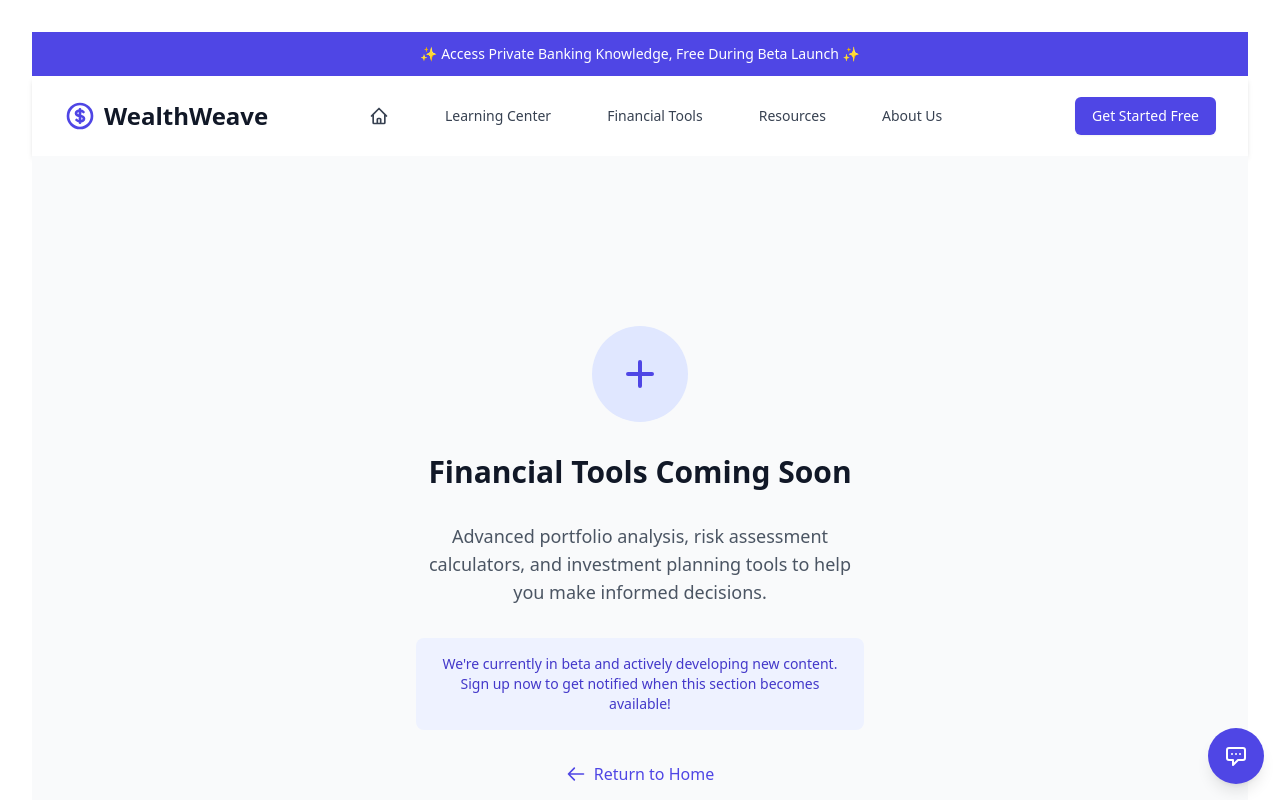
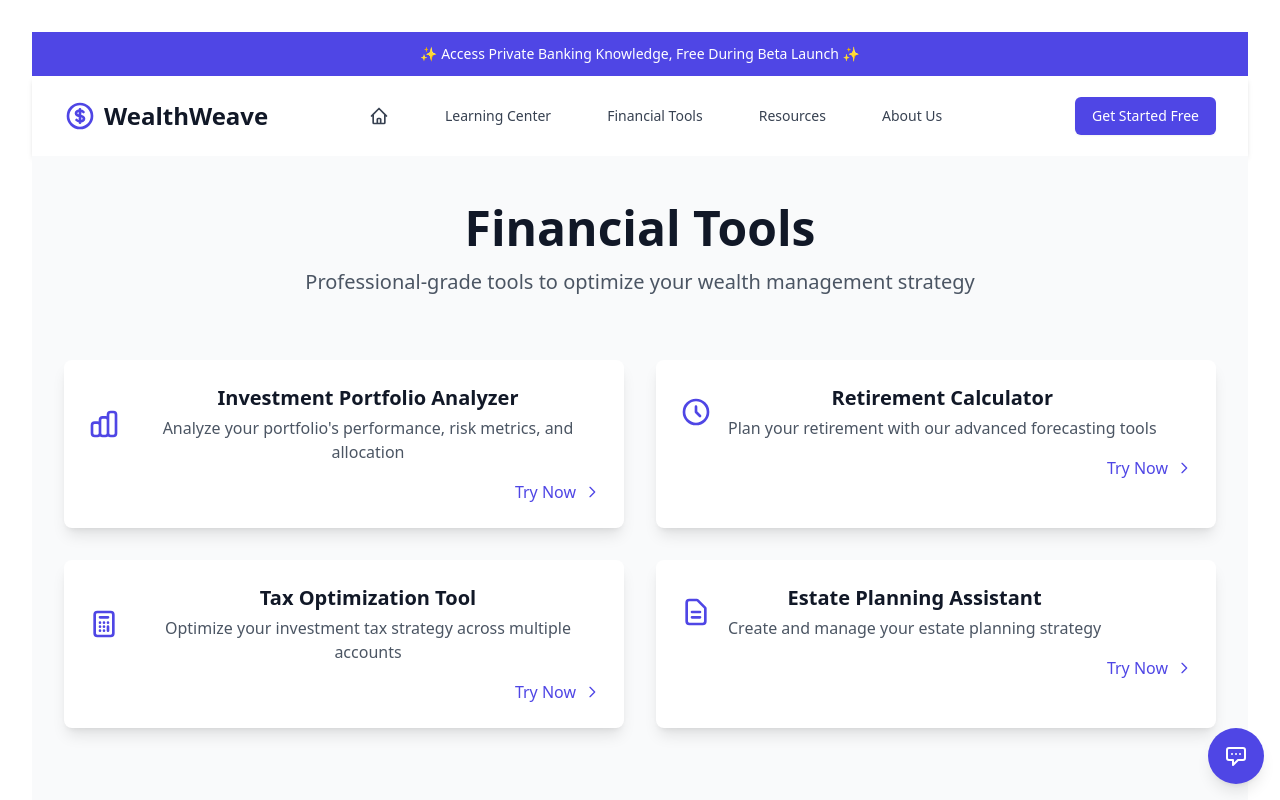
Before and after one commit to nickjackson801/wealth-weave, a React (Vite) app: page /wealth-weave/tools in a window 1280 px wide. Shown: the top 800 px of the page. Built offline with nearby package versions, Linux system fonts and the light colour scheme.

Commit message:
Implement Coming Soon pages and update navigation

```diff
--- a/src/App.tsx
+++ b/src/App.tsx
@@ -8,10 +8,7 @@ import FinancialTools from './pages/FinancialTools'
 import Resources from './pages/Resources'
 import About from './pages/About'
 import Signup from './pages/Signup'
-import BeginnerCourse from './pages/courses/BeginnerCourse'
-import IntermediateCourse from './pages/courses/IntermediateCourse'
-import AdvancedCourse from './pages/courses/AdvancedCourse'
-import TradingCourse from './pages/courses/TradingCourse'
+import GenericComingSoon from './pages/coming-soon/GenericComingSoon'
 import ChatBot from './components/ChatBot'
 
 // Import coming soon pages
@@ -246,16 +243,11 @@ function App() {
         <Routes>
           <Route path="/" element={<HomePage />} />
           <Route path="/learn" element={<LearningCenter />} />
-          <Route path="/learn/beginner" element={<BeginnerCourse />} />
-          <Route path="/learn/intermediate" element={<IntermediateCourse />} />
-          <Route path="/learn/advanced" element={<AdvancedCourse />} />
-          <Route path="/learn/trading" element={<TradingCourse />} />
-          <Route path="/tools" element={<ToolsComingSoon />} />
+          <Route path="/tools" element={<FinancialTools />} />
           <Route path="/resources" element={<Resources />} />
           <Route path="/about" element={<About />} />
           <Route path="/signup" element={<Signup />} />
-          <Route path="/webinars" element={<WebinarComingSoon />} />
-          <Route path="/articles" element={<ArticlesComingSoon />} />
+          <Route path="/coming-soon" element={<GenericComingSoon />} />
         </Routes>
 
         {/* ChatBot */}
--- a/src/pages/FinancialTools.tsx
+++ b/src/pages/FinancialTools.tsx
@@ -1,10 +1,13 @@
 import React from 'react'
+import { useNavigate } from 'react-router-dom'
 
 const FinancialTools = () => {
+  const navigate = useNavigate()
+
   const tools = [
     {
       title: "Investment Portfolio Analyzer",
-      description: "Analyze your portfolio's performance and get personalized recommendations",
+      description: "Analyze your portfolio's performance, risk metrics, and allocation",
       icon: (
         <svg className="h-8 w-8 text-indigo-600" fill="none" viewBox="0 0 24 24" stroke="currentColor">
           <path strokeLinecap="round" strokeLinejoin="round" strokeWidth={2} d="M9 19v-6a2 2 0 00-2-2H5a2 2 0 00-2 2v6a2 2 0 002 2h2a2 2 0 002-2zm0 0V9a2 2 0 012-2h2a2 2 0 012 2v10m-6 0a2 2 0 002 2h2a2 2 0 002-2m0 0V5a2 2 0 012-2h2a2 2 0 012 2v14a2 2 0 01-2 2h-2a2 2 0 01-2-2z" />
@@ -13,7 +16,7 @@ const FinancialTools = () => {
     },
     {
       title: "Retirement Calculator",
-      description: "Plan your retirement with our advanced calculator using private banking strategies",
+      description: "Plan your retirement with our advanced forecasting tools",
       icon: (
         <svg className="h-8 w-8 text-indigo-600" fill="none" viewBox="0 0 24 24" stroke="currentColor">
           <path strokeLinecap="round" strokeLinejoin="round" strokeWidth={2} d="M12 8v4l3 3m6-3a9 9 0 11-18 0 9 9 0 0118 0z" />
@@ -22,7 +25,7 @@ const FinancialTools = () => {
     },
     {
       title: "Tax Optimization Tool",
-      description: "Optimize your tax strategy using methods employed by private banks",
+      description: "Optimize your investment tax strategy across multiple accounts",
       icon: (
         <svg className="h-8 w-8 text-indigo-600" fill="none" viewBox="0 0 24 24" stroke="currentColor">
           <path strokeLinecap="round" strokeLinejoin="round" strokeWidth={2} d="M9 7h6m0 10v-3m-3 3h.01M9 17h.01M9 14h.01M12 14h.01M15 11h.01M12 11h.01M9 11h.01M7 21h10a2 2 0 002-2V5a2 2 0 00-2-2H7a2 2 0 00-2 2v14a2 2 0 002 2z" />
@@ -31,7 +34,7 @@ const FinancialTools = () => {
     },
     {
       title: "Estate Planning Assistant",
-      description: "Create and manage your estate plan with our interactive tool",
+      description: "Create and manage your estate planning strategy",
       icon: (
         <svg className="h-8 w-8 text-indigo-600" fill="none" viewBox="0 0 24 24" stroke="currentColor">
           <path strokeLinecap="round" strokeLinejoin="round" strokeWidth={2} d="M9 12h6m-6 4h6m2 5H7a2 2 0 01-2-2V5a2 2 0 012-2h5.586a1 1 0 01.707.293l5.414 5.414a1 1 0 01.293.707V19a2 2 0 01-2 2z" />
@@ -39,6 +42,17 @@ const FinancialTools = () => {
       )
     }
   ]
+
+  const handleToolClick = (toolName: string) => {
+    navigate('/coming-soon', {
+      state: {
+        title: `${toolName} Coming Soon`,
+        description: "We're currently developing this powerful financial tool. Sign up for beta access to be the first to know when it launches!",
+        returnLink: "/tools",
+        returnText: "Return to Financial Tools"
+      }
+    })
+  }
 
   return (
     <div className="min-h-screen bg-gray-50 py-12">
@@ -48,28 +62,35 @@ const FinancialTools = () => {
             Financial Tools
           </h1>
           <p className="mt-4 text-xl text-gray-600">
-            Professional-grade tools to help you manage and grow your wealth
+            Professional-grade tools to optimize your wealth management strategy
           </p>
         </div>
 
-        {/* Tools Grid */}
         <div className="mt-16 grid gap-8 md:grid-cols-2">
           {tools.map((tool, index) => (
-            <div key={index} className="bg-white rounded-xl shadow-lg overflow-hidden hover:shadow-xl transition-shadow">
-              <div className="p-8">
-                <div className="flex items-center justify-between">
+            <div
+              key={index}
+              className="bg-white rounded-lg shadow-lg overflow-hidden cursor-pointer transform transition-transform hover:scale-105"
+              onClick={() => handleToolClick(tool.title)}
+            >
+              <div className="p-6">
+                <div className="flex items-center">
                   <div className="flex-shrink-0">
                     {tool.icon}
                   </div>
-                  <button className="flex items-center text-indigo-600 hover:text-indigo-800">
-                    Launch Tool
-                    <svg className="ml-2 h-5 w-5" fill="none" viewBox="0 0 24 24" stroke="currentColor">
-                      <path strokeLinecap="round" strokeLinejoin="round" strokeWidth={2} d="M14 5l7 7m0 0l-7 7m7-7H3" />
+                  <div className="ml-4">
+                    <h3 className="text-xl font-semibold text-gray-900">{tool.title}</h3>
+                    <p className="mt-1 text-gray-600">{tool.description}</p>
+                  </div>
+                </div>
+                <div className="mt-4 flex justify-end">
+                  <span className="text-indigo-600 hover:text-indigo-800 font-medium inline-flex items-center">
+                    Try Now
+                    <svg className="ml-2 w-4 h-4" fill="none" stroke="currentColor" viewBox="0 0 24 24">
+                      <path strokeLinecap="round" strokeLinejoin="round" strokeWidth={2} d="M9 5l7 7-7 7" />
                     </svg>
-                  </button>
+                  </span>
                 </div>
-                <h3 className="mt-4 text-xl font-semibold text-gray-900">{tool.title}</h3>
-                <p className="mt-2 text-gray-600">{tool.description}</p>
               </div>
             </div>
           ))}
--- a/src/pages/LearningCenter.tsx
+++ b/src/pages/LearningCenter.tsx
@@ -1,5 +1,6 @@
 import React from 'react'
 import { useNavigate, Link } from 'react-router-dom'
+import ComingSoon from '../components/ComingSoon'
 
 const LearningCenter = () => {
   const navigate = useNavigate()
@@ -11,7 +12,7 @@ const LearningCenter = () => {
       topics: ["What is Private Banking?", "High Net Worth Services", "Wealth Preservation"],
       level: "Beginner",
       duration: "2 hours",
-      path: "/learn/beginner"
+      comingSoonTitle: "Private Banking Fundamentals Course Coming Soon"
     },
     {
       title: "Investment Strategies",
@@ -19,7 +20,7 @@ const LearningCenter = () => {
       topics: ["Portfolio Management", "Risk Assessment", "Asset Allocation"],
       level: "Intermediate",
       duration: "3 hours",
-      path: "/learn/intermediate"
+      comingSoonTitle: "Investment Strategies Course Coming Soon"
     },
     {
       title: "Estate Planning",
@@ -27,7 +28,7 @@ const LearningCenter = () => {
       topics: ["Trust Structures", "Tax Optimization", "Succession Planning"],
       level: "Advanced",
       duration: "2.5 hours",
-      path: "/learn/advanced"
+      comingSoonTitle: "Estate Planning Course Coming Soon"
     }
   ]
 
@@ -37,7 +38,7 @@ const LearningCenter = () => {
     topics: ["Market Orders & Execution", "Advanced Trading Strategies", "Risk Management", "Institutional Practices"],
     level: "Bonus",
     duration: "9.5 hours",
-    path: "/learn/trading"
+    comingSoonTitle: "Securities Trading Course Coming Soon"
   }
 
   return (
@@ -85,7 +86,14 @@ const LearningCenter = () => {
                 </div>
 
                 <button
-                  onClick={() => navigate(course.path)}
+                  onClick={() => navigate('/coming-soon', {
+                    state: {
+                      title: course.comingSoonTitle,
+                      description: "We're currently developing this comprehensive course. Sign up for beta access to be the first to know when it launches!",
+                      returnLink: "/learn",
+                      returnText: "Return to Learning Center"
+                    }
+                  })}
                   className="mt-6 w-full bg-indigo-600 text-white py-2 px-4 rounded-md hover:bg-indigo-700 transition-colors"
                 >
                   Start Learning
@@ -124,7 +132,14 @@ const LearningCenter = () => {
               </div>
 
               <button
-                onClick={() => navigate(bonusCourse.path)}
+                onClick={() => navigate('/coming-soon', {
+                  state: {
+                    title: bonusCourse.comingSoonTitle,
+                    description: "Our comprehensive trading course is under development. Sign up for beta access to be notified when it launches!",
+                    returnLink: "/learn",
+                    returnText: "Return to Learning Center"
+                  }
+                })}
                 className="mt-8 w-full bg-gradient-to-r from-indigo-600 to-purple-600 text-white py-3 px-4 rounded-md hover:from-indigo-700 hover:to-purple-700 transition-colors font-medium text-lg"
               >
                 Access Bonus Content
--- /dev/null
+++ b/src/pages/coming-soon/GenericComingSoon.tsx
@@ -0,0 +1,30 @@
+import React from 'react'
+import { useLocation, Navigate } from 'react-router-dom'
+import ComingSoon from '../../components/ComingSoon'
+
+interface LocationState {
+  title: string
+  description: string
+  returnLink: string
+  returnText: string
+}
+
+const GenericComingSoon = () => {
+  const location = useLocation()
+  const state = location.state as LocationState
+
+  if (!state) {
+    return <Navigate to="/" replace />
+  }
+
+  return (
+    <ComingSoon
+      title={state.title}
+      description={state.description}
+      returnLink={state.returnLink}
+      returnText={state.returnText}
+    />
+  )
+}
+
+export default GenericComingSoon
```
